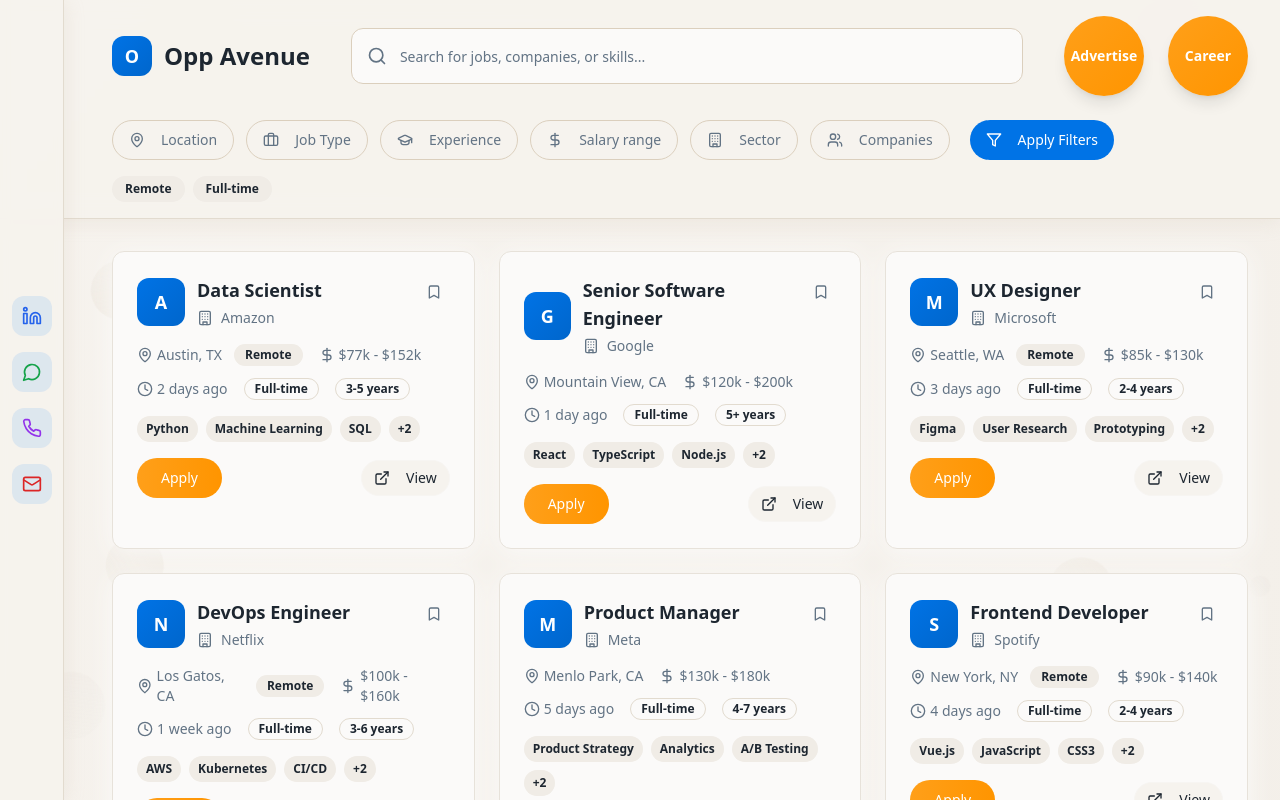
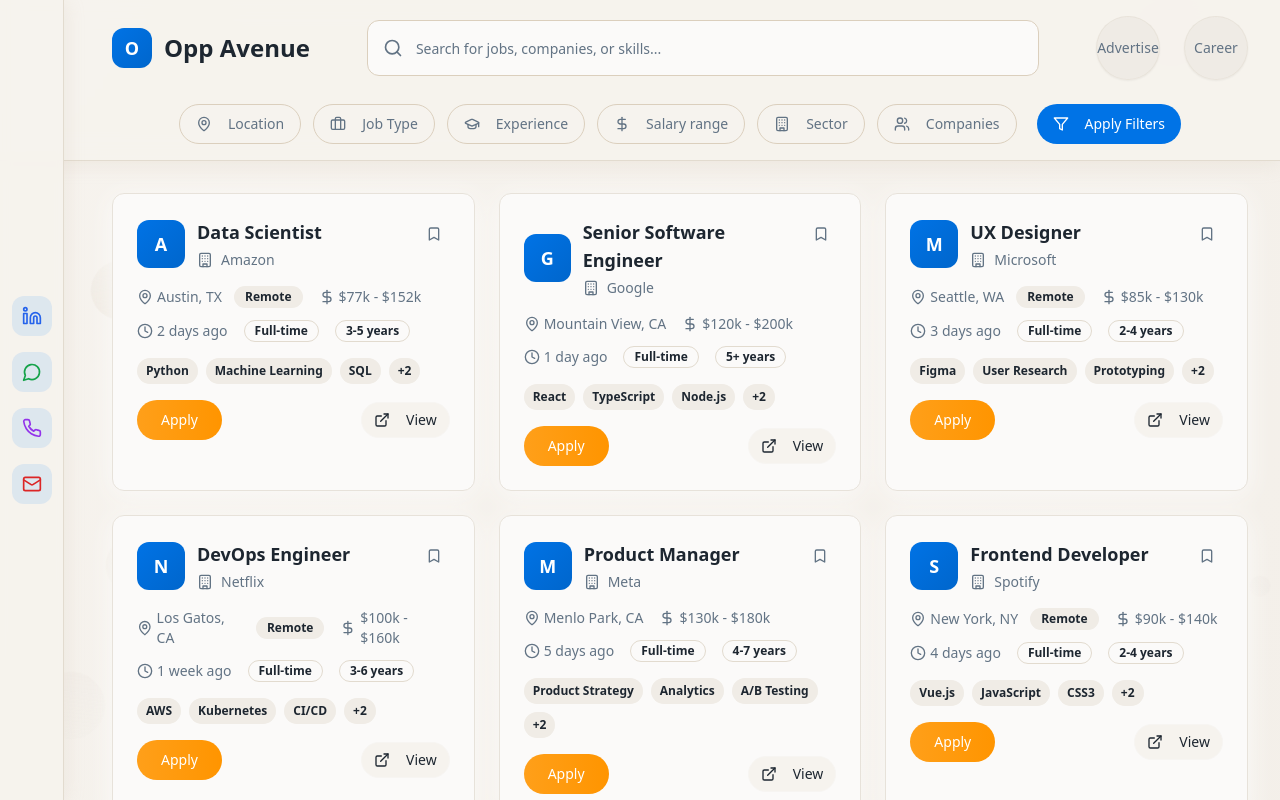
Before and after one commit to vivek-ranjan21639/opp-avenue-jobs, a React (Vite) app: page / in a window 1280 px wide. Shown: the top 800 px of the page. Built offline with nearby package versions, Linux system fonts and the light colour scheme.

Commit message:
Refactor header and menu styles
Remove "remote" and "full time" text from the header. Center-align the filter. Adjust menu colors to a subtle greyish hue and reduce their circle size for a more blended appearance.

```diff
--- a/src/components/Header.tsx
+++ b/src/components/Header.tsx
@@ -67,7 +67,7 @@ const Header: React.FC<HeaderProps> = ({ onAdvertiseClick, onCareerClick }) => {
         {/* Filter Buttons Row */}
         <div className="space-y-4">
           {/* Filter Buttons */}
-          <div className="flex flex-wrap gap-3 items-center">
+          <div className="flex flex-wrap gap-3 items-center justify-center">
             {filterOptions.map((filter, index) => (
               <Button
                 key={index}
@@ -89,16 +89,6 @@ const Header: React.FC<HeaderProps> = ({ onAdvertiseClick, onCareerClick }) => {
               Apply Filters
             </Button>
           </div>
-
-          {/* Active Filters Display */}
-          <div className="flex flex-wrap gap-2">
-            <Badge variant="secondary" className="px-3 py-1 rounded-full">
-              Remote
-            </Badge>
-            <Badge variant="secondary" className="px-3 py-1 rounded-full">
-              Full-time
-            </Badge>
-          </div>
         </div>
       </div>
     </header>
--- a/src/index.css
+++ b/src/index.css
@@ -187,11 +187,12 @@
 
   /* Circular menu button */
   .circular-menu {
-    @apply relative w-20 h-20 rounded-full flex items-center justify-center;
-    @apply bg-gradient-to-br from-accent to-accent-hover;
-    @apply text-accent-foreground font-semibold text-sm;
-    @apply shadow-lg transition-all duration-300;
-    @apply hover:scale-110 hover:shadow-primary;
+    @apply relative w-16 h-16 rounded-full flex items-center justify-center;
+    @apply bg-muted/60 hover:bg-muted;
+    @apply text-muted-foreground hover:text-foreground font-medium text-sm;
+    @apply border border-border/50 hover:border-border;
+    @apply shadow-sm hover:shadow-md transition-all duration-300;
+    @apply hover:scale-105;
     cursor: pointer;
   }
 
```
